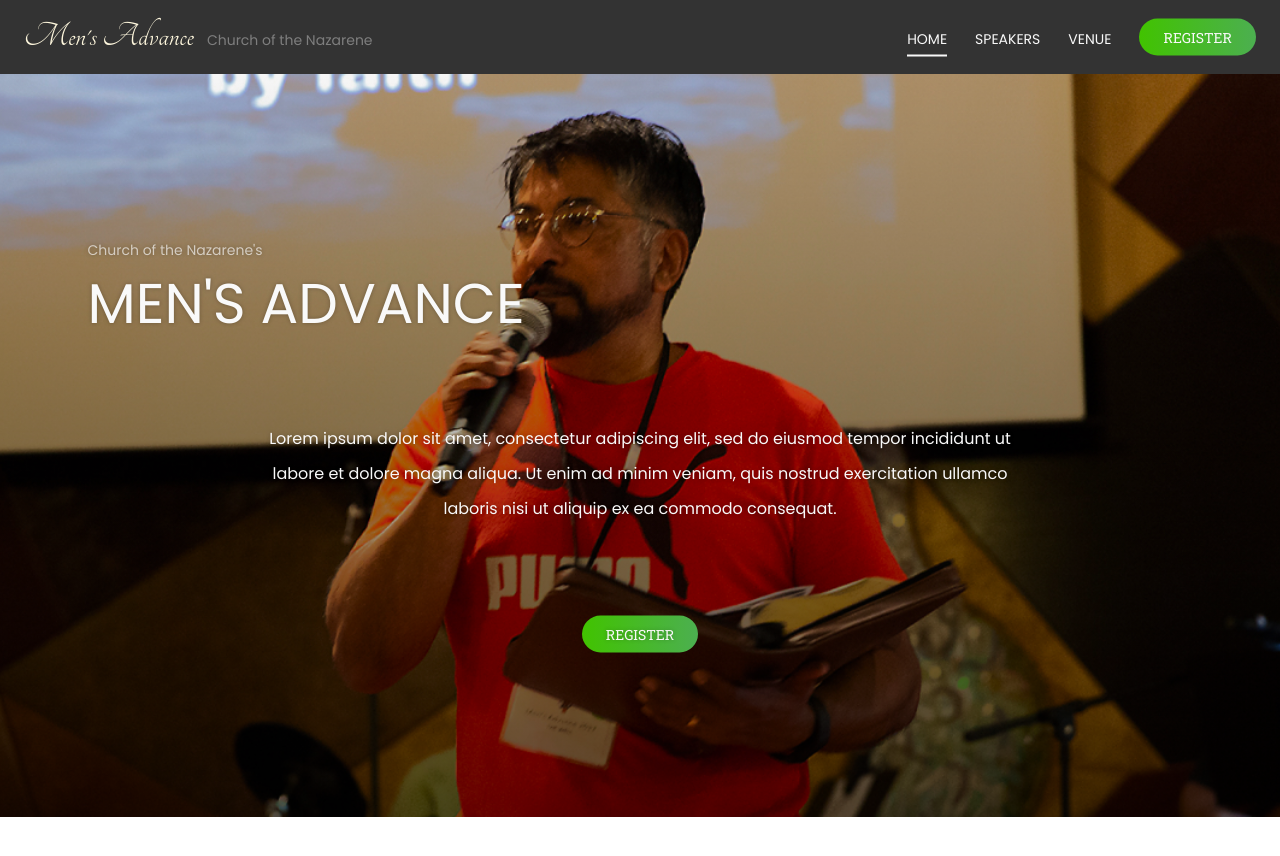
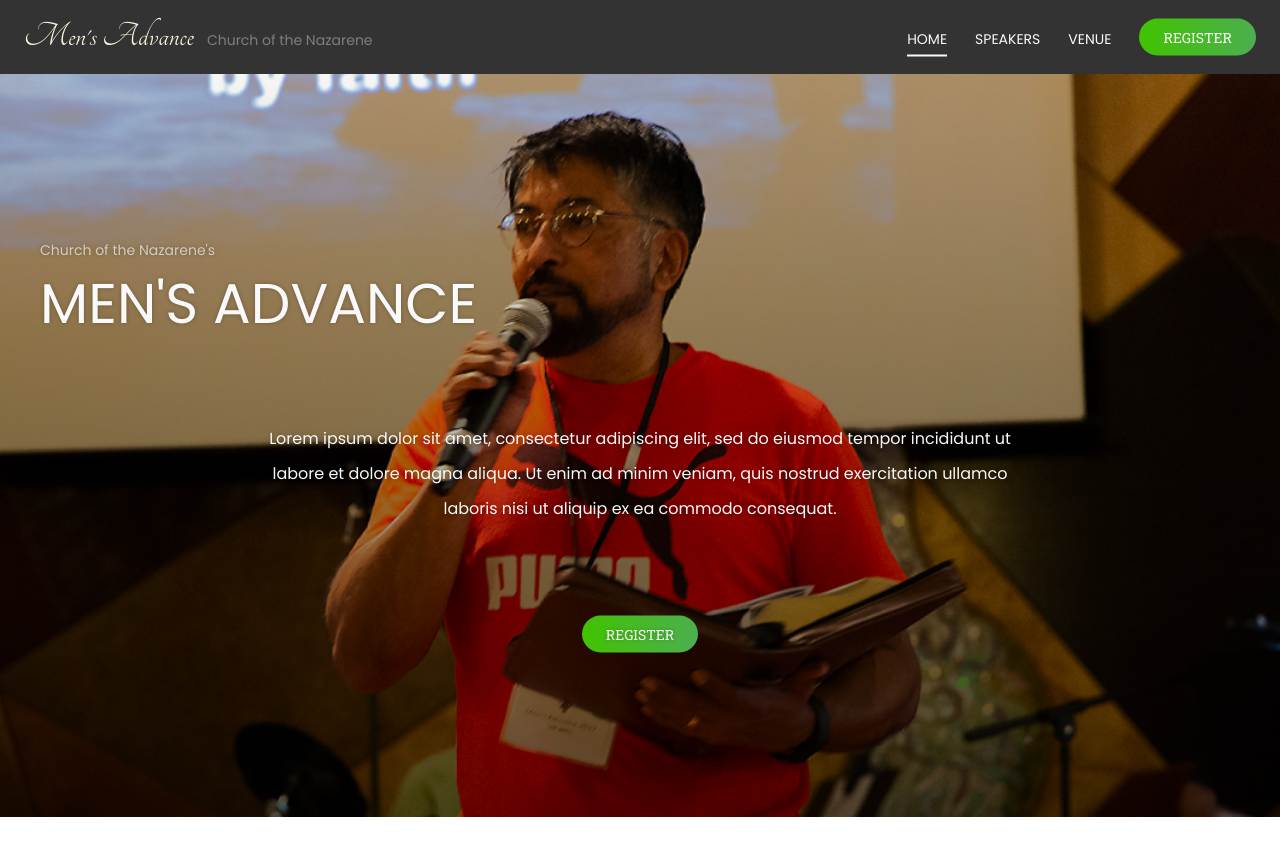
Before and after one commit to juliancoleman/mens-advance, a Jekyll site: the page built from index.html, in a window 1280 px wide. Shown: the top 856 px of the page. Built offline with Jekyll 4.4.1, drawn with Linux system fonts in a browser that asks for light colours.

Commit message:
widens wide container once more

```diff
--- a/assets/css/style.scss
+++ b/assets/css/style.scss
@@ -11,7 +11,7 @@
 @import "components/hero";
 
 .container-wide {
-  width: 1105px;
+  width: 1200px;
 }
 
 .container {
```
